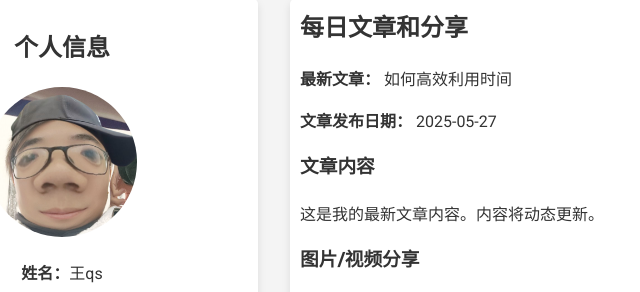
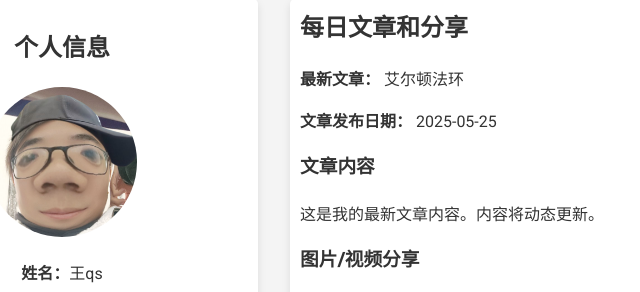
Before and after one commit to wangqisong666/qi, a plain HTML site: page index.html in a window 1280 px wide. Shown: the part 170-462 px from the top of the page, 154-794 px from the left. Drawn offline with Linux system fonts and the light colour scheme.

Commit message:
Update index.html

```diff
--- a/index.html
+++ b/index.html
@@ -157,8 +157,8 @@
     <!-- 主要内容展示 -->
     <div class="content animate">
         <h2>每日文章和分享</h2>
-        <p><strong>最新文章：</strong> <span id="latest-article">如何高效利用时间</span></p>
-        <p><strong>文章发布日期：</strong> <span id="article-date">2025-05-27</span></p>
+        <p><strong>最新文章：</strong> <span id="latest-article">艾尔顿法环</span></p>
+        <p><strong>文章发布日期：</strong> <span id="article-date">2025-05-25</span></p>
         <h3>文章内容</h3>
         <p id="article-content">这是我的最新文章内容。内容将动态更新。</p>
         <h3>图片/视频分享</h3>
```
